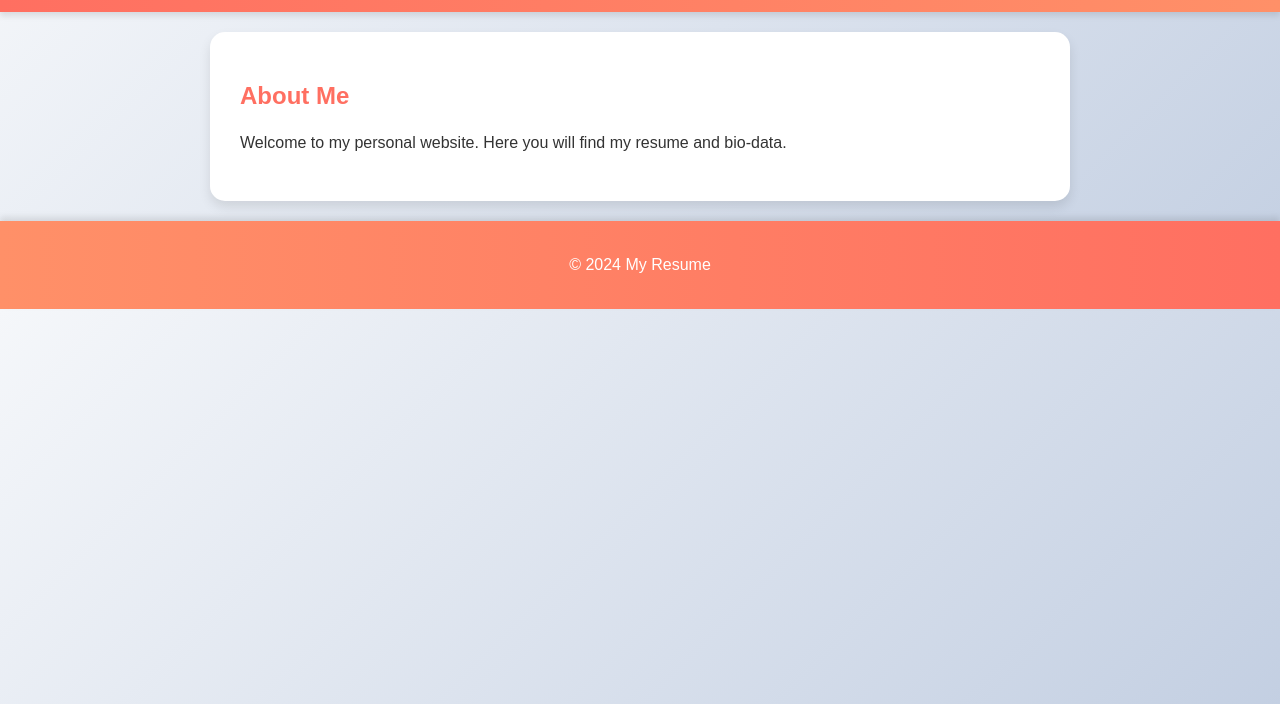
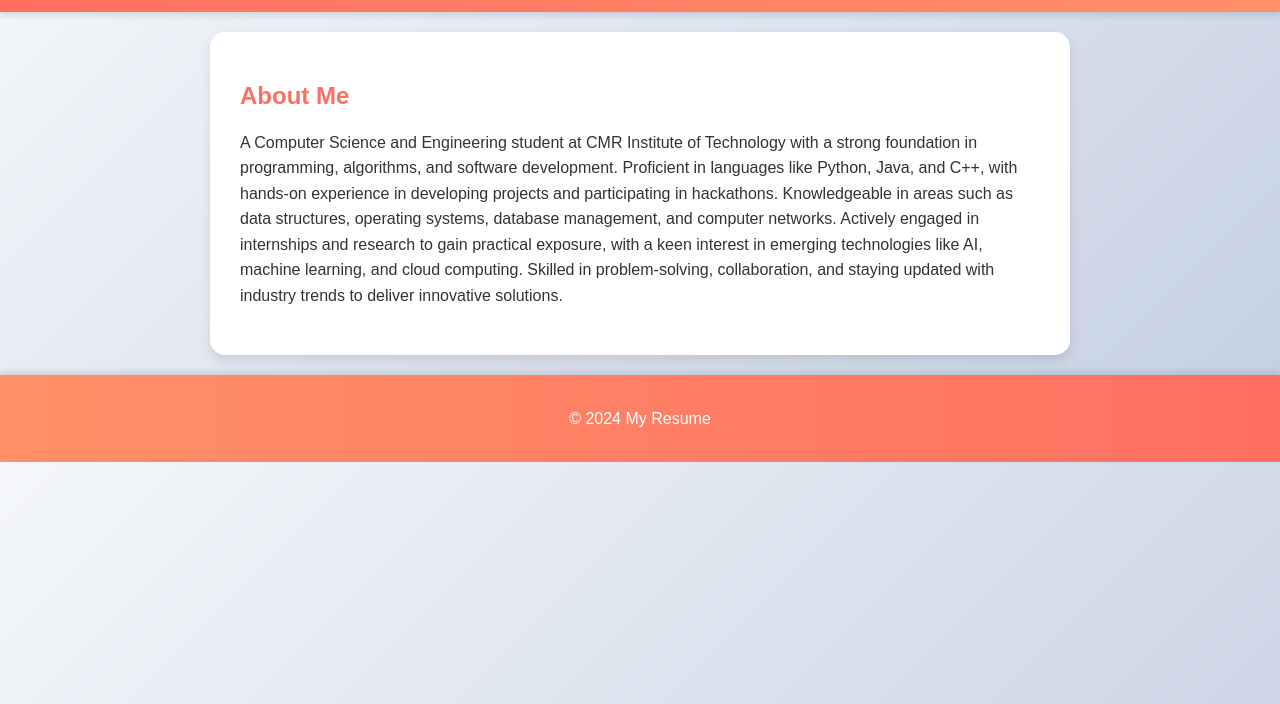
Before and after one commit to Ipmo22c/Resume, a plain HTML site: page index.html in a window 1280 px wide. Shown: the part 96-800 px from the top of the page. Drawn offline with Linux system fonts and the light colour scheme.

Commit message:
Update index.html

```diff
--- a/index.html
+++ b/index.html
@@ -19,7 +19,10 @@
   </header>
   <section class="intro">
     <h2>About Me</h2>
-    <p>Welcome to my personal website. Here you will find my resume and bio-data.</p>
+    <p>A Computer Science and Engineering student at CMR Institute of Technology with a strong foundation in programming, algorithms, and software development.
+       Proficient in languages like Python, Java, and C++, with hands-on experience in developing projects and participating in hackathons. Knowledgeable in areas such as data structures, operating systems, database management, and computer networks.
+       Actively engaged in internships and research to gain practical exposure, with a keen interest in emerging technologies like AI, machine learning, and cloud computing.
+        Skilled in problem-solving, collaboration, and staying updated with industry trends to deliver innovative solutions.</p>
   </section>
   <footer>
     <p>© 2024 My Resume</p>
```
